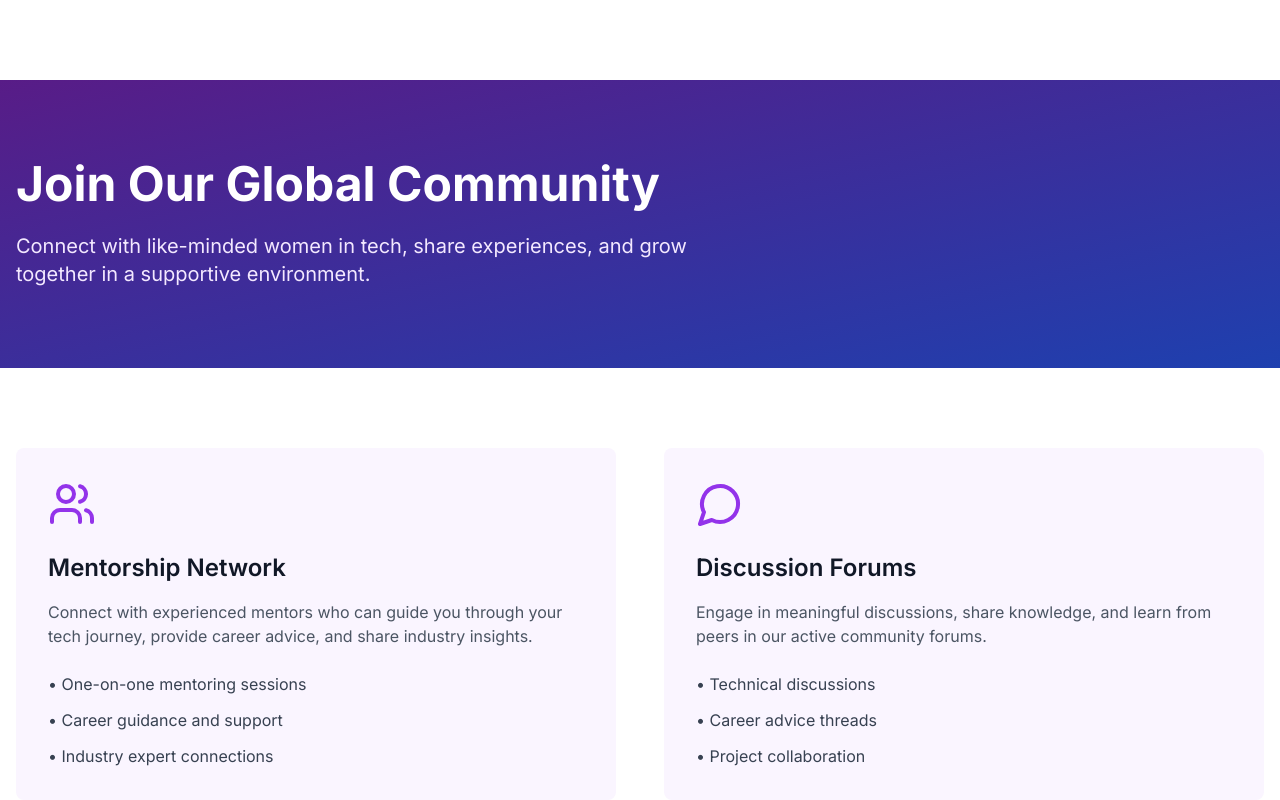
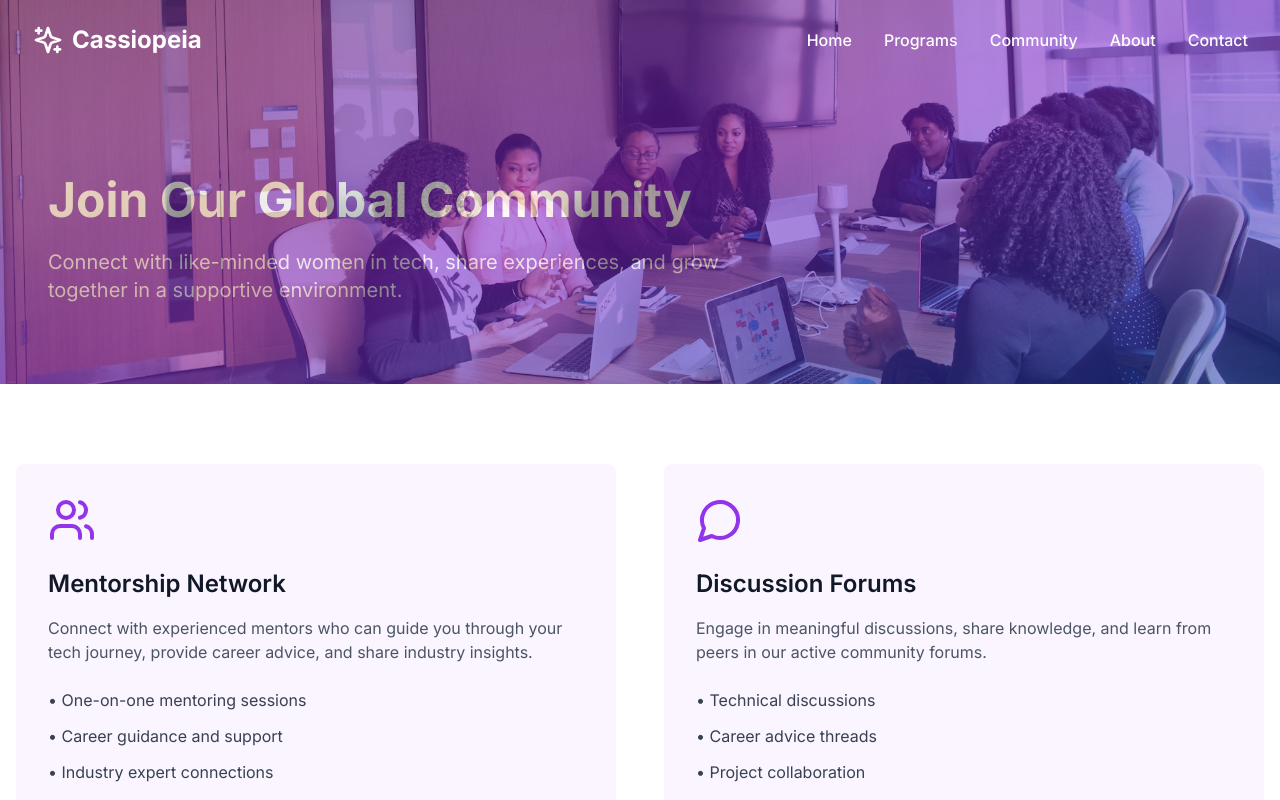
Before and after one commit to nancytes/cass_informative, a React (Vite) app: page /community in a window 1280 px wide. Shown: the top 800 px of the page. Built offline with nearby package versions, Linux system fonts and the light colour scheme.

Commit message:
community header changes

```diff
--- a/src/pages/Community.jsx
+++ b/src/pages/Community.jsx
@@ -3,11 +3,18 @@ import { Users, MessageCircle, Calendar, Globe } from 'lucide-react';
 
 export default function Community() {
   return (
-    <div className="min-h-screen pt-20">
+    <div className="min-h-screen">
       {/* Hero Section */}
-      <div className="bg-gradient-to-br from-purple-900 to-blue-800 text-white py-20">
+      <div className="bg-gradient-to-br from-purple-900 via-purple-700 to-blue-800  py-20 px-4 md:px-8 relative text-white">
+      <div className="absolute inset-0 opacity-45" style={{
+            backgroundImage: "url('/assets/img/women2.jpg')",
+            backgroundSize: 'cover',
+            backgroundPosition: 'center',
+          }}></div>
         <div className="max-w-7xl mx-auto px-4">
           <h1 className="text-4xl md:text-5xl font-bold mb-6">
+            <br />
+            <br />
             Join Our Global Community
           </h1>
           <p className="text-xl text-purple-100 max-w-2xl">
```
